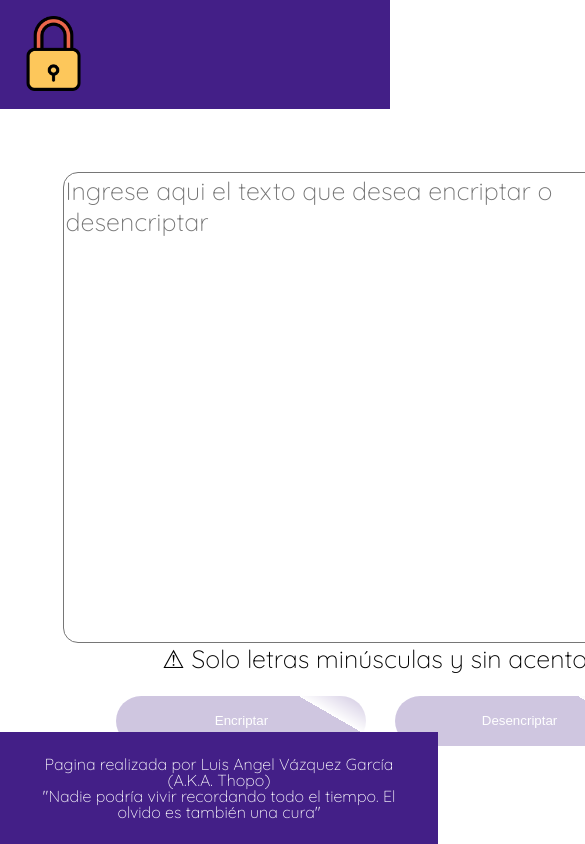
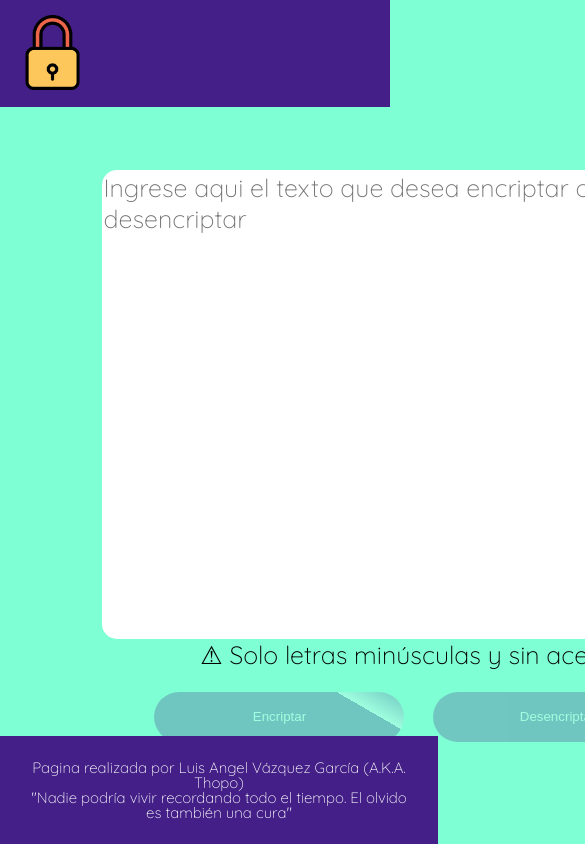
Before and after one commit to TH9P0/EncriptadorDeTexto_OracleONE, a plain HTML site: page index.html in a window 390 px wide. Shown: the top 844 px of the page, 585 px wide, since content can reach past the window. Drawn offline with Linux system fonts and the light colour scheme.

Commit message:
Intentando Responsive

```diff
--- a/index.html
+++ b/index.html
@@ -4,10 +4,10 @@
     <head>
         <title>Encriptador de Texto</title>
         <meta charset="UTF-8">
-        <meta name="viewport" content="width-device-width, height=device-height, initial-scale=1.0, user-scalable=yes">
         <link rel="stylesheet" href="reset.css">
         <link rel="stylesheet" href="style.css">
         <link href="https://fonts.googleapis.com/css2?family=Quicksand:wght@300&display=swap" rel="stylesheet">
+        <meta name="viewport" content="initial-scale=1.0, maximum-scale=1.0, width=device-width">
     </head>
 
     <body>
--- a/style.css
+++ b/style.css
@@ -15,6 +15,10 @@ header{
 }
 
 /*Body*/
+body{
+    background-color: aquamarine;
+}
+
 main{
     text-align: center;
     width: 80%;
@@ -35,6 +39,7 @@ textarea{
     font-size: 25px;
     border-radius: 15px;
     font-family: 'Quicksand', sans-serif;
+    border: none;
 }
 
 .encriptar, .desencriptar{
@@ -81,12 +86,15 @@ footer{
 
 /*Responsive*/
 @media screen and (max-width:480px){
-    p{
-        text-align: center;
+    body{
+        font-size: 15px;
     }
 
-    main{
-        width: auto;
-        display: inline-flex;
+    header{
+        width: 100%;
+    }
+
+    textarea{
+        size: 50%;
     }
 }
```
